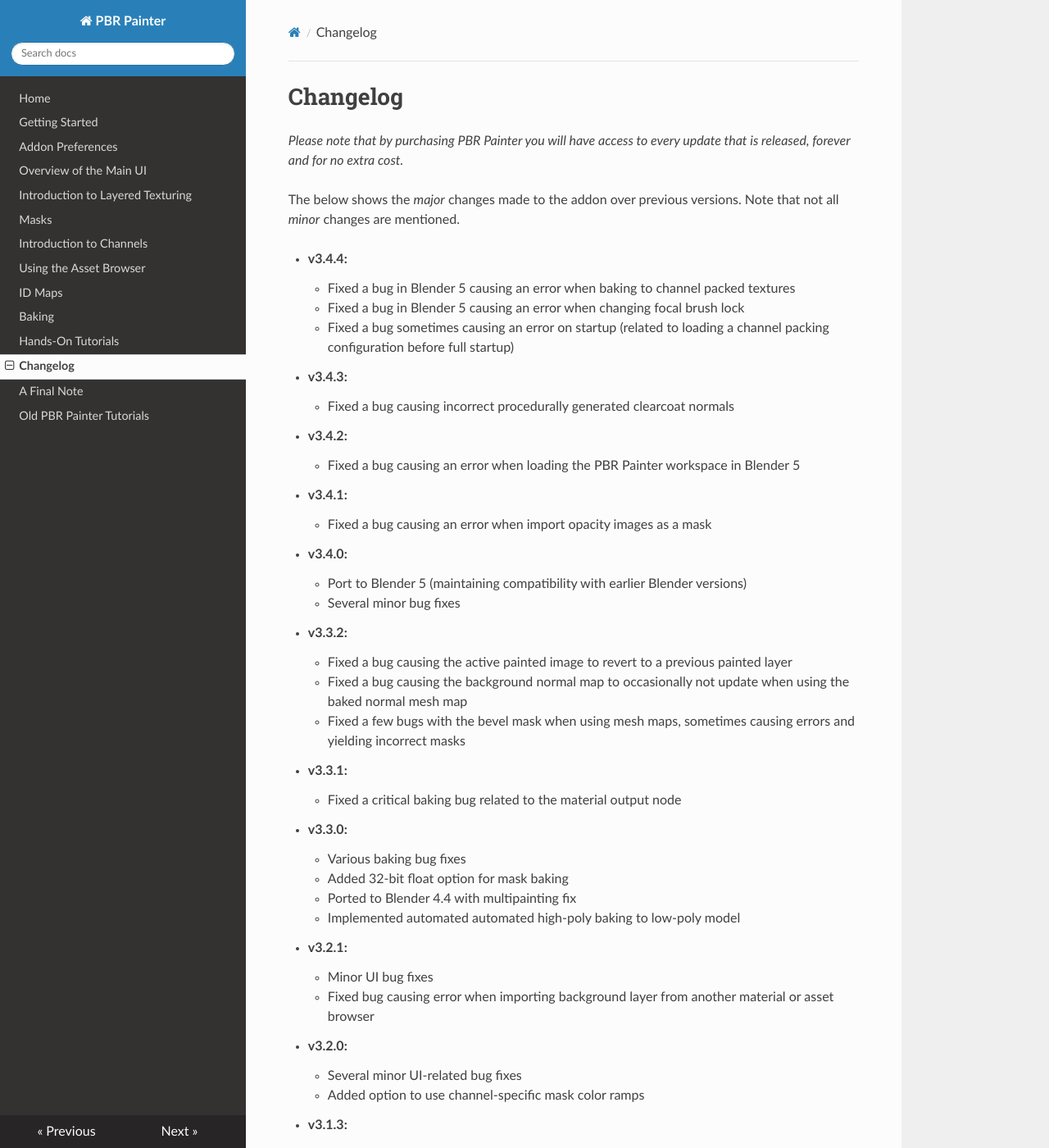
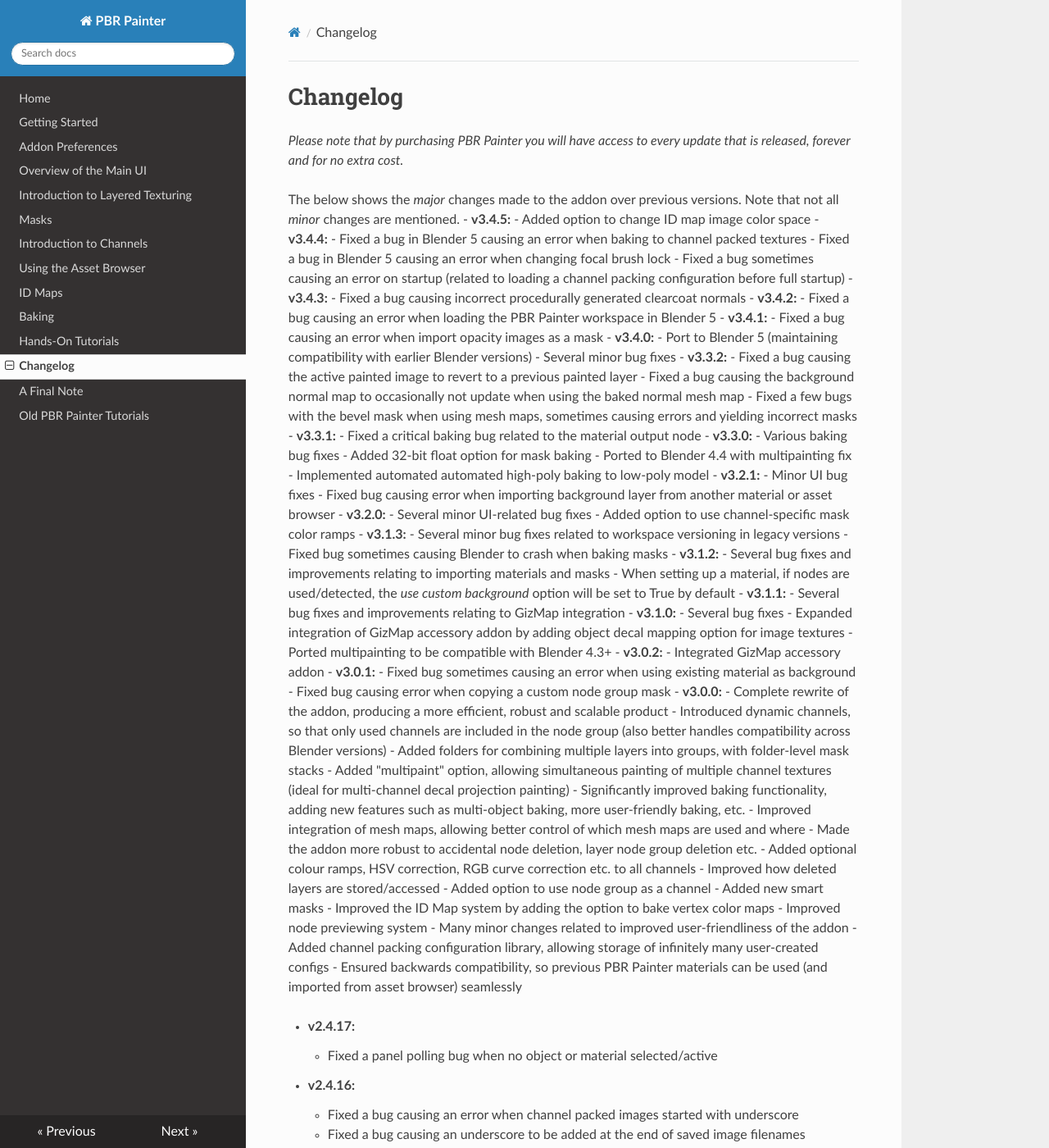
Before and after one commit to pbrpainter/pbr-painter-doc, an MkDocs documentation site: the page built from docs/change_log.md, in a window 1280 px wide and 1400 px high. Shown: the whole window at 82% size. Built offline with MkDocs 1.6.1, drawn with Linux system fonts in a browser that asks for light colours; nearby versions of some CDN libraries; some of the changed text lies outside the part shown.

Commit message:
Update to v3.4.5

```diff
--- a/docs/change_log.md
+++ b/docs/change_log.md
@@ -2,7 +2,8 @@
 _Please note that by purchasing PBR Painter you will have access to every update that is released, forever and for no extra cost._
 
 The below shows the _major_ changes made to the addon over previous versions. Note that not all _minor_ changes are mentioned.
-
+- __v3.4.5:__
+	- Added option to change ID map image color space
 - __v3.4.4:__
 	- Fixed a bug in Blender 5 causing an error when baking to channel packed textures
 	- Fixed a bug in Blender 5 causing an error when changing focal brush lock
```
Also changed, not shown: docs/index.md (+1 -1 lines).
